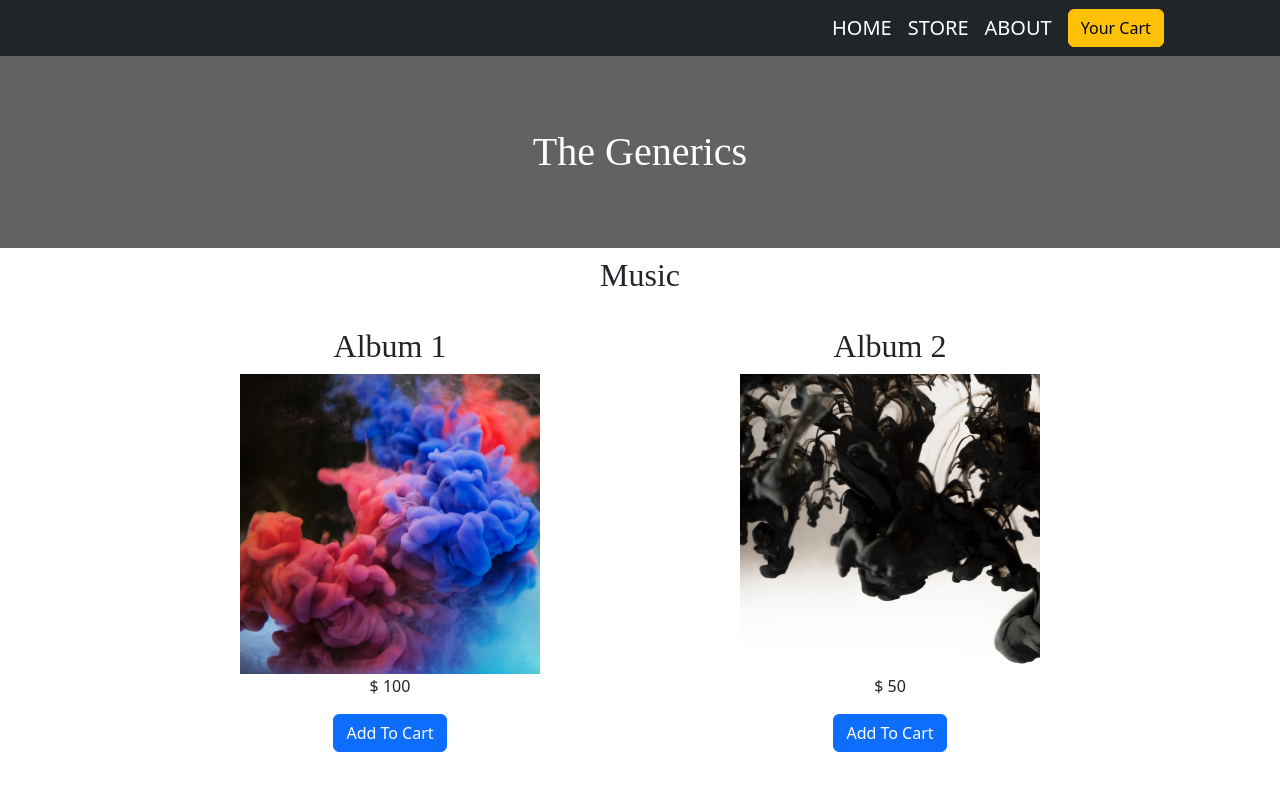
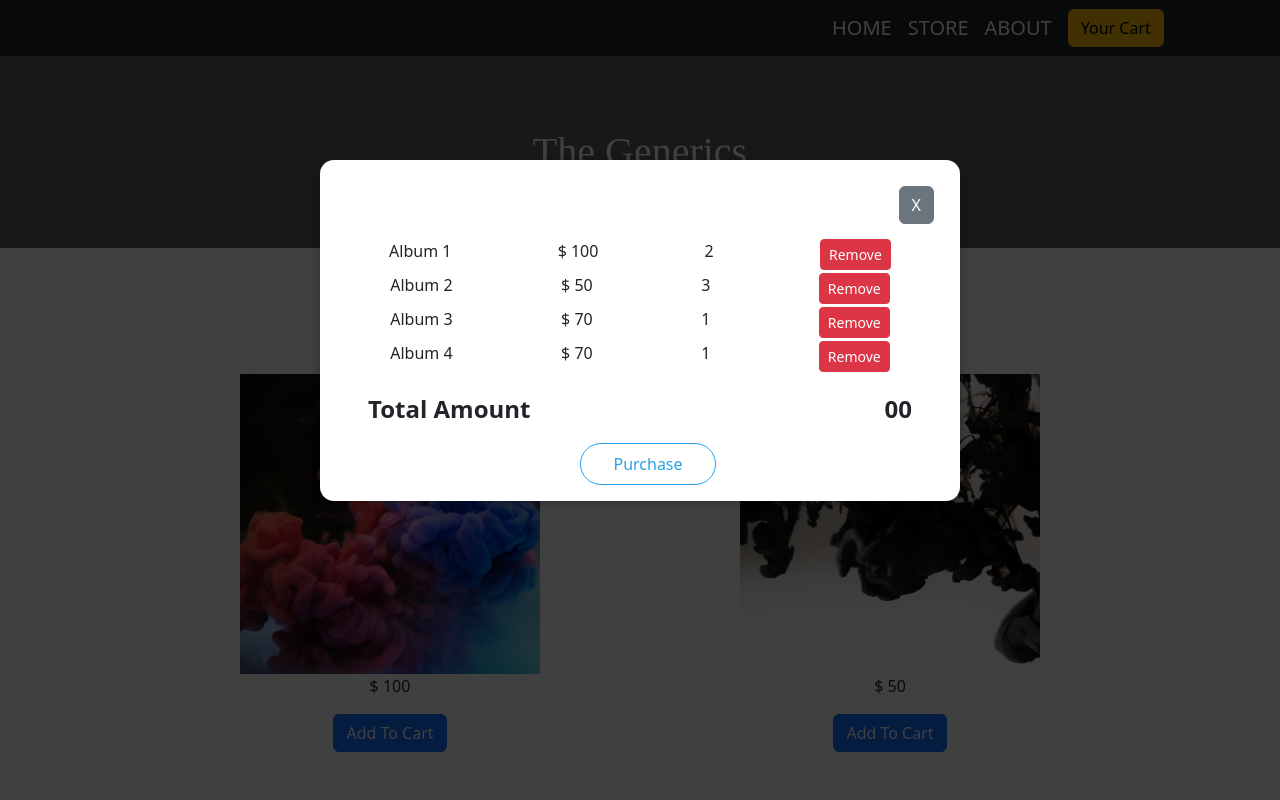
Before and after one commit to karthik-140/e-commerce-website, a React (Create React App) app: page / in a window 1280 px wide. Both pictures are taken after a click on the button "Your Cart". Shown: the top 800 px of the page. Built offline with nearby package versions, Linux system fonts and the light colour scheme.

Commit message:
adding-cart-component-displaying-onclick-yourcart

```diff
--- a/public/index.html
+++ b/public/index.html
@@ -28,6 +28,7 @@
   </head>
   <body>
     <noscript>You need to enable JavaScript to run this app.</noscript>
+    <div id="overlays"></div>
     <div id="root"></div>
     <!--
       This HTML file is a template.
--- a/src/App.js
+++ b/src/App.js
@@ -1,10 +1,24 @@
+import {useState} from 'react';
+
 import Header from "./components/Layout/Header";
 import Album from "./components/products/Album";
+import Cart from "./components/Cart/Cart";
 
 function App() {
+
+  const [showCart, setShowCart]= useState(false);
+
+  const showCartHandler = () =>{
+    setShowCart(true);
+  }
+  const hideCartHandler = () =>{
+    setShowCart(false);
+  }
+
   return (
     <>
-      <Header />
+      {showCart && <Cart onCloseCart={hideCartHandler} />}
+      <Header onShowCart={showCartHandler} />
       <Album />
     </>
   );
--- /dev/null
+++ b/src/components/Cart/Cart.js
@@ -0,0 +1,68 @@
+import { Button } from 'react-bootstrap';
+import Modal from '../UI/Modal';
+import classes from './Cart.module.css';
+import album1 from '../../assets/Album 1.png';
+import album2 from '../../assets/Album 2.png';
+import album3 from '../../assets/Album 3.png';
+import album4 from '../../assets/Album 4.png';
+
+const cartElements = [
+    {
+        title: 'Album 1',
+        price: 100,
+        imageUrl: album1,
+        quantity: 2,
+    },
+    {
+        title: 'Album 2',
+        price: 50,
+        imageUrl: album2,
+        quantity: 3,
+    },
+    {
+        title: 'Album 3',
+        price: 70,
+        imageUrl: album3,
+        quantity: 1,
+    },
+    {
+        title: 'Album 4',
+        price: 70,
+        imageUrl: album4,
+        quantity: 1,
+    }
+]
+
+const Cart = (props) => {
+
+    const Cart = (
+        <ul className={classes.card}>
+            {cartElements.map((ele) => (
+                <li className={classes.content} >
+                    <span>{ele.title}</span>
+                    <span>$ {ele.price}</span>
+                    <span>{ele.quantity} </span>
+                    <Button variant='danger' size='sm' style={{ marginBottom: '3px' }}>Remove</Button>
+                </li>
+            ))}
+        </ul>
+    )
+
+    return (
+        <Modal onClose={props.onCloseCart}>
+            <div className={classes.close}>
+                <Button variant='secondary' size='md' onClick={props.onCloseCart}>X</Button>
+            </div>
+            {Cart}
+            <div className={classes.total}>
+                <span>Total Amount</span>
+                <span>00</span>
+            </div>
+            <div className={classes.actions}>
+                <button className={classes['button--alt']}>Purchase</button>
+            </div>
+        </Modal>
+    )
+}
+
+export default Cart;
--- /dev/null
+++ b/src/components/Cart/Cart.module.css
@@ -0,0 +1,60 @@
+.card {
+    list-style: none;
+    margin: 0;
+    padding: 0;
+    max-height: 20rem;
+    overflow: auto;
+  }
+
+  .content {
+    display: flex;
+    justify-content: space-around;
+    flex-wrap: wrap;
+
+  }
+
+  .total {
+    display: flex;
+    justify-content: space-between;
+    align-items: center;
+    font-weight: bold;
+    font-size: 1.5rem;
+    margin: 1rem 2rem;
+  }
+
+  .actions {
+    text-align: center;
+  }
+
+  .actions button {
+    font: inherit;
+    cursor: pointer;
+    background-color: transparent;
+    border: 1px solid #25a3ec;
+    padding: 0.5rem 2rem;
+    border-radius: 25px;
+    margin-left: 1rem;
+  }
+
+  .actions button:hover,
+  .actions button:active {
+    background-color: #25a3ec;
+    border-color: #25a3ec;
+    color: white;
+  }
+
+  .actions .button--alt {
+    color:  #25a3ec;
+  }
+
+  .actions .button {
+    background-color:  #25a3ec;
+    color: white;
+  }
+
+  .close{
+   display: flex;
+   flex-direction: row-reverse;
+   margin: 10px;
+   margin-bottom: 15px;
+  }
--- a/src/components/Layout/Header.js
+++ b/src/components/Layout/Header.js
@@ -2,7 +2,7 @@ import { Button, Navbar } from "react-bootstrap";
 import classes from './Header.module.css';
 
 
-const Header = () => {
+const Header = (props) => {
     return (
         <>
             <Navbar bg="dark" expand="sm" variant="dark" className={classes.navbar} >
@@ -10,7 +10,7 @@ const Header = () => {
                     <Navbar.Brand>HOME</Navbar.Brand>
                     <Navbar.Brand>STORE</Navbar.Brand>
                     <Navbar.Brand>ABOUT</Navbar.Brand>
-                    <Button variant="warning">Your Cart</Button>
+                    <Button variant="warning" onClick={props.onShowCart} >Your Cart</Button>
                 </header>
             </Navbar>
             <h1>The Generics</h1>
--- /dev/null
+++ b/src/components/UI/Modal.js
@@ -0,0 +1,31 @@
+import { Fragment } from 'react';
+import ReactDOM from 'react-dom';
+
+import classes from './Modal.module.css';
+
+const BackDrop = (props) => {
+    return (
+        <div className={classes.backdrop} onClick={props.onClose} ></div>
+    )
+}
+
+const ModalOverlay = (props) =>{
+    return (
+        <div className={classes.modal}>
+            <div className={classes.content}>{props.children}</div>
+        </div>
+    )
+}
+
+const portalElement = document.getElementById('overlays');
+
+const Modal = (props) => {
+    return (
+        <Fragment>
+            {ReactDOM.createPortal(<BackDrop onClose={props.onClose} />, portalElement)}
+            {ReactDOM.createPortal(<ModalOverlay>{props.children}</ModalOverlay>, portalElement)}
+        </Fragment>
+    )
+}
+
+export default Modal;
--- /dev/null
+++ b/src/components/UI/Modal.module.css
@@ -0,0 +1,40 @@
+.backdrop {
+    position: fixed;
+    top: 0;
+    left: 0;
+    width: 100%;
+    height: 100vh;
+    z-index: 20;
+    background-color: rgba(0, 0, 0, 0.75);
+  }
+
+  .modal {
+    position: fixed;
+    top: 20vh;
+    left: 5%;
+    width: 90%;
+    background-color: white;
+    padding: 1rem;
+    border-radius: 14px;
+    box-shadow: 0 2px 8px rgba(0, 0, 0, 0.25);
+    z-index: 30;
+    animation: slide-down 300ms ease-out forwards;
+  }
+
+  @media (min-width: 768px) {
+    .modal {
+      width: 40rem;
+      left: calc(50% - 20rem);
+    }
+  }
+
+  @keyframes slide-down {
+    from {
+      opacity: 0;
+      transform: translateY(-3rem);
+    }
+    to {
+      opacity: 1;
+      transform: translateY(0);
+    }
+  }
```
